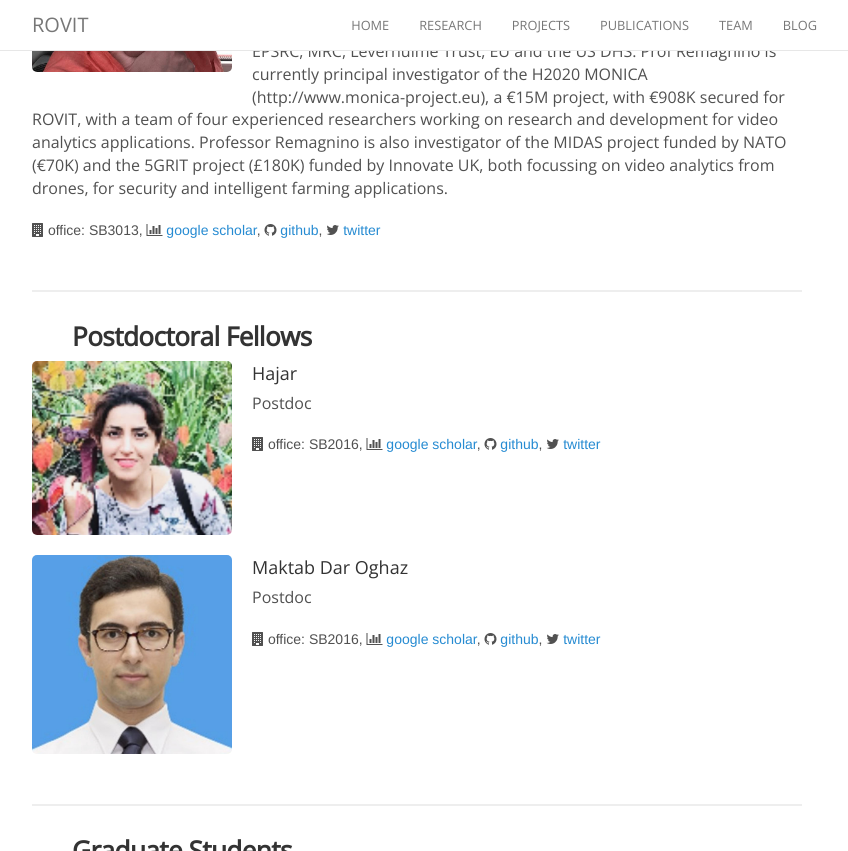
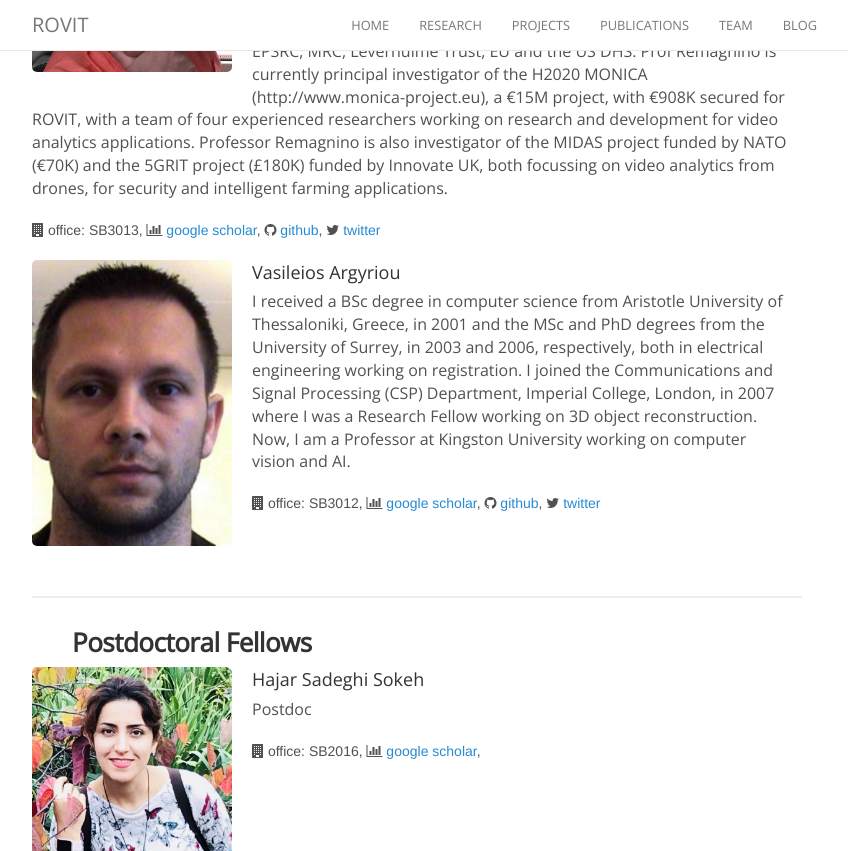
Before and after one commit to RoViT/rovit.github.io, a Jekyll site: the page built from team.md, in a window 1280 px wide and 900 px high, scrolled down 265 px, cut to the strip 0-851 px from the top of the window. Shown: the whole strip, without its empty margins (223-1071 px from the left). Built offline with Jekyll 4.4.1, drawn with Linux system fonts in a browser that asks for light colours; nearby versions of some CDN libraries; comment, search, counter and statistics services are not loaded.

Commit message:
Update some personal data, added Vasili's profile

```diff
--- a/_people/hajar.md
+++ b/_people/hajar.md
@@ -1,12 +1,14 @@
 ---
-name: Hajar
+name: Hajar Sadeghi Sokeh
 position: postdoc
 avatar: hajar_profile.jpg
-twitter: hajar
-github: hajar
+#twitter: hajar
+#github: hajar
 joined: 2017
 description: Postdoc
 link_page: false
 google_scholar: hajar
 office: SB2016
 ---
+
+Hello that's me
--- /dev/null
+++ b/_people/vasileios_argyriou.md
@@ -0,0 +1,12 @@
+---
+name: Vasileios Argyriou
+position: pi
+avatar: vasilis_profile.jpg
+twitter: vasilis_argyriou
+github: argyriou
+joined: 2000
+description: I received a BSc degree in computer science from Aristotle University of Thessaloniki, Greece, in 2001 and the MSc and PhD degrees from the University of Surrey, in 2003 and 2006, respectively, both in electrical engineering working on registration. I joined the Communications and Signal Processing (CSP) Department, Imperial College, London, in 2007 where I was a Research Fellow working on 3D object reconstruction. Now, I am a Professor at Kingston University working on computer vision and AI.
+link_page: false
+google_scholar: argyriou
+office: SB3012
+---
```
Also changed, not shown: publications.md (+1 -1 lines), images/people/hajar_profile.jpg, images/people/vasilis_profile.jpg (added), projects.md (line endings or trailing spaces).
